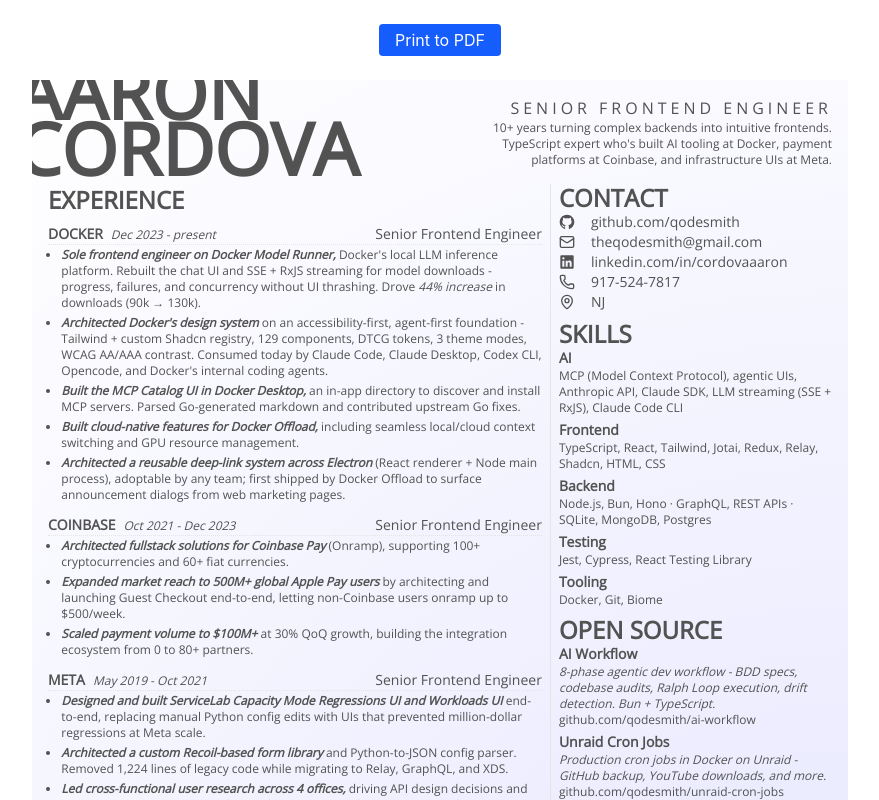
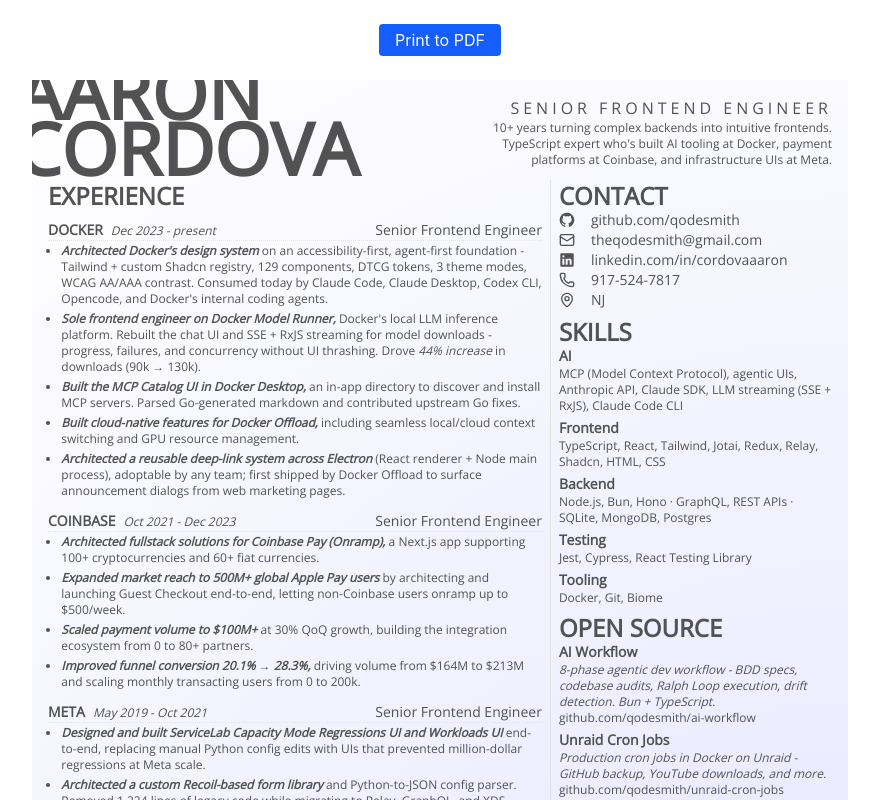
Before and after one commit to qodesmith/resume, a React (Vite) app: page / in a window 1280 px wide. Shown: the top 800 px of the page, without its empty margins (200-1079 px from the left). Built offline with nearby package versions, Linux system fonts and the light colour scheme.

Commit message:
Updated work history, open source, and layout

```diff
--- a/src/components/custom/ContactSection.tsx
+++ b/src/components/custom/ContactSection.tsx
@@ -8,7 +8,7 @@
 
 export function ContactSection() {
   return (
-    <MetadataSection title="Contact" tight>
+    <MetadataSection title="Contact" tight first>
       <ContactRow
         icon={
           <div className="h-4 w-4">
--- a/src/components/custom/MetadataSection.tsx
+++ b/src/components/custom/MetadataSection.tsx
@@ -1,18 +1,30 @@
 import type {ReactNode} from 'react'
+
+import {cn} from '@/lib/utils'
 
 export function MetadataSection({
   title,
   children,
   tight,
+  first,
 }: {
   title: string
   children: ReactNode
   tight?: boolean
+  first?: boolean
 }) {
   return (
     <section>
-      <h2 className="font-bold text-2xl uppercase leading-7">{title}</h2>
-      <div className={`flex flex-col ${tight ? '' : 'gap-1'}`}>{children}</div>
+      <h2
+        className={cn('font-bold text-2xl uppercase', {
+          // The top padding is to make up for the space saved from the leading.
+          'leading-7': true,
+          'pt-0.5': first,
+        })}
+      >
+        {title}
+      </h2>
+      <div className={cn('flex flex-col', !tight && 'gap-1')}>{children}</div>
     </section>
   )
 }
--- a/src/components/custom/OpenSourceSection.tsx
+++ b/src/components/custom/OpenSourceSection.tsx
@@ -24,7 +24,7 @@
       />
       <OpenSourceItem
         title="Create New App"
-        description="Bun-powered CLI for fullstack React apps - SQLite, Hono, Tanstack Router, Dockerized for Fly.io."
+        description="Bun CLI that scaffolds fullstack React apps with end-to-end type-safe Hono RPC, structured SQLite-backed error telemetry, and turnkey Better Auth + Drizzle + Fly.io/LiteFS deployment."
         url="https://github.com/qodesmith/create-new-app"
         linkText="https://github.com/qodesmith/create-new-app"
       />
--- a/src/components/custom/Resume.tsx
+++ b/src/components/custom/Resume.tsx
@@ -26,7 +26,7 @@
       >
         <Header />
 
-        <section className="grid h-full grid-cols-[63%_auto_1fr] gap-2 px-4 pt-4 pb-4">
+        <section className="grid h-full grid-cols-[63%_auto_1fr] gap-2 px-4 pt-3 pb-4">
           <WorkHistory />
           <Separator orientation="vertical" />
           <Metadata />
--- a/src/components/custom/WorkHistory.tsx
+++ b/src/components/custom/WorkHistory.tsx
@@ -10,6 +10,11 @@
     startYear: 2023,
     details: [
       {
+        highlight: "Architected Docker's design system",
+        content:
+          "on an accessibility-first, agent-first foundation - Tailwind + custom Shadcn registry, 129 components, DTCG tokens, 3 theme modes, WCAG AA/AAA contrast. Consumed today by Claude Code, Claude Desktop, Codex CLI, Opencode, and Docker's internal coding agents.",
+      },
+      {
         highlight: 'Sole frontend engineer on Docker Model Runner,',
         content: (
           <>
@@ -20,11 +25,6 @@
             130k).
           </>
         ),
-      },
-      {
-        highlight: "Architected Docker's design system",
-        content:
-          "on an accessibility-first, agent-first foundation - Tailwind + custom Shadcn registry, 129 components, DTCG tokens, 3 theme modes, WCAG AA/AAA contrast. Consumed today by Claude Code, Claude Desktop, Codex CLI, Opencode, and Docker's internal coding agents.",
       },
       {
         highlight: 'Built the MCP Catalog UI in Docker Desktop,',
@@ -52,9 +52,9 @@
     endYear: 2023,
     details: [
       {
-        highlight: 'Architected fullstack solutions for Coinbase Pay',
+        highlight: 'Architected fullstack solutions for Coinbase Pay (Onramp),',
         content:
-          '(Onramp), supporting 100+ cryptocurrencies and 60+ fiat currencies.',
+          'a Next.js app supporting 100+ cryptocurrencies and 60+ fiat currencies.',
       },
       {
         highlight: 'Expanded market reach to 500M+ global Apple Pay users',
@@ -65,6 +65,11 @@
         highlight: 'Scaled payment volume to $100M+',
         content:
           'at 30% QoQ growth, building the integration ecosystem from 0 to 80+ partners.',
+      },
+      {
+        highlight: 'Improved funnel conversion 20.1% → 28.3%,',
+        content:
+          'driving volume from $164M to $213M and scaling monthly transacting users from 0 to 200k.',
       },
       // {
       //   highlight: 'Drove 30% QoQ volume growth',
```
